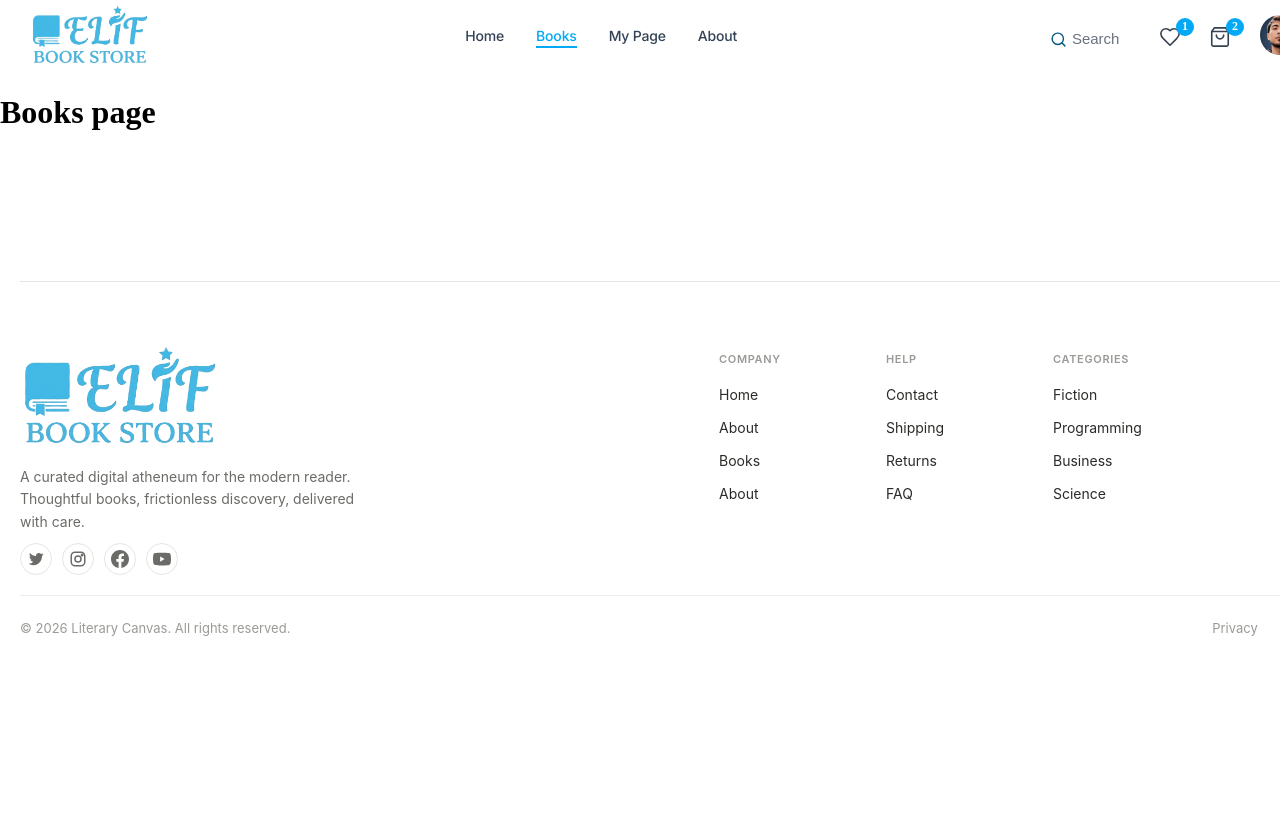
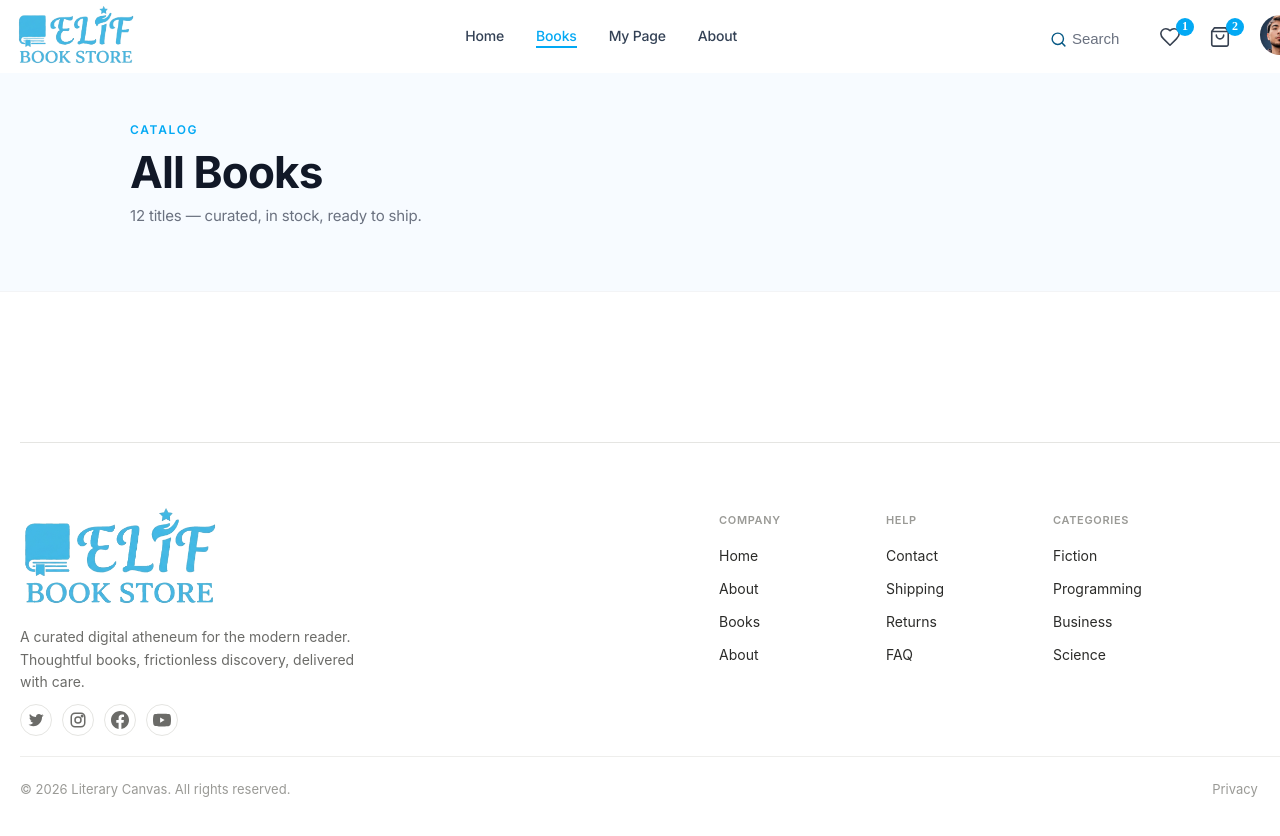
Before and after one commit to kazakov7/BOOK-STORE-REACT, a React (Vite) app: page /books in a window 1280 px wide. Shown: the top 836 px of the page. Before the commit the page ends 800 px from the top, so only its background shows below. Built offline with nearby package versions, Linux system fonts and the light colour scheme.

Commit message:
feat: complated books-header-section

```diff
--- /dev/null
+++ b/src/css/books.css
@@ -0,0 +1,41 @@
+.header-section {
+  width: 100%;
+  height: 219px;
+  padding: 48px 110px;
+  box-sizing: border-box;
+  border-bottom: 1px solid rgba(243, 244, 246, 1);
+  background: rgba(247, 251, 255, 1);
+}
+.header-section .container {
+  display: flex;
+  flex-direction: column;
+}
+.header-section .container span {
+  color: var(--kevins-book-storebase44app-Cerulean, rgba(3, 169, 244, 1));
+  font-family: "Inter";
+  font-style: Semi Bold;
+  font-size: 12px;
+  font-weight: 600;
+  line-height: var(--lineheight-18, 18px);
+  letter-spacing: var(--letterspacing-1_68, 1.68px);
+}
+.header-section .container strong {
+  color: var(--kevins-book-storebase44app-Ebony, rgba(17, 24, 39, 1));
+
+  font-family: var(--fontfamily-Font1, "Inter");
+  font-style: Bold;
+  font-size: 44px;
+  font-weight: 700;
+  line-height: var(--lineheight-66, 66px);
+  letter-spacing: var(--letterspacing--0_88, -0.88px);
+}
+.header-section .container p {
+  margin: 0;
+  color: rgba(107, 114, 128, 1);
+  font-family: var(--fontfamily-Font1, "Inter");
+  font-style: Regular;
+  font-size: 15px;
+  font-weight: 400;
+  line-height: var(--lineheight-22_5, 22.5px);
+  letter-spacing: var(--letterspacing--0_18, -0.18px);
+}
--- a/src/css/main.css
+++ b/src/css/main.css
@@ -24,7 +24,7 @@ a {
 }
 .navbar-left {
   width: 200.58px;
-  padding-left: 30px;
+  padding-left: 16px;
   display: flex;
   flex-direction: row;
   align-items: center;
--- /dev/null
+++ b/src/pages/books/header.tsx
@@ -0,0 +1,13 @@
+import Container from "../../components/common/container";
+import "../../css/books.css";
+export default function Header() {
+  return (
+    <div className="header-section">
+      <Container>
+        <span>CATALOG</span>
+        <strong>All Books</strong>
+        <p>12 titles — curated, in stock, ready to ship.</p>
+      </Container>
+    </div>
+  );
+}
--- a/src/pages/books/index.tsx
+++ b/src/pages/books/index.tsx
@@ -1,3 +1,9 @@
+import Header from "./header";
+
 export default function Books() {
-  return <h1>Books page</h1>;
+  return (
+    <>
+      <Header />
+    </>
+  );
 }
```
Also changed, not shown: 1 other file (tests, documents, lock files or other folders).
